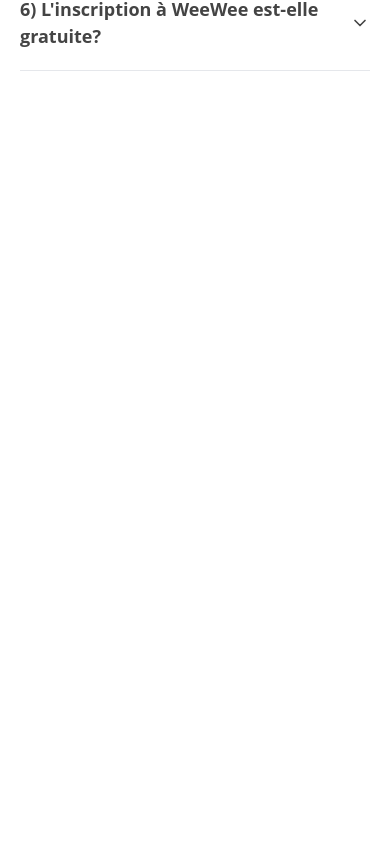
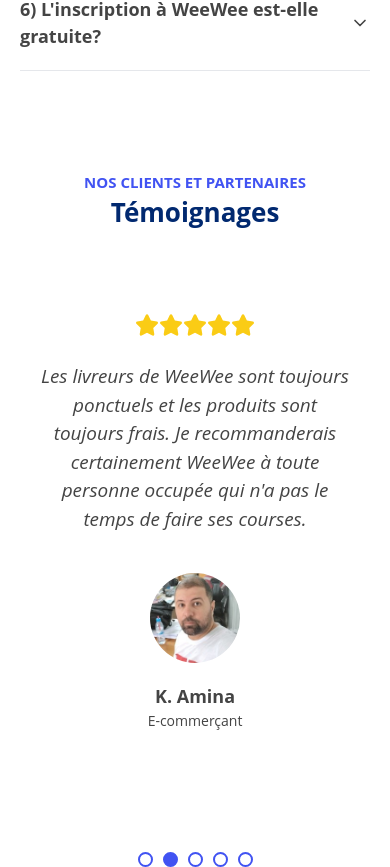
Before and after one commit to SouhailM07/weewee-delivery-landing-page-clone, a React (Vite) app: page / in a window 390 px wide. Shown: the part 6419-7286 px from the top of the page. Before the commit the page ends 6490 px from the top, so only its background shows below. Built offline with nearby package versions, Linux system fonts and the light colour scheme.

Commit message:
[Testimonials] component is now /RESPONSIVE/

```diff
--- a/src/components/organisms/Testimonials/Testimonials.tsx
+++ b/src/components/organisms/Testimonials/Testimonials.tsx
@@ -78,7 +78,7 @@
     },
   ];
   return (
-    <section className="space-y-[3rem]">
+    <section className="space-y-[2rem]">
       <HeadTitle title="Nos Clients et Partenaires" subTitle="Témoignages" />
       <Carousel
         setApi={setApi}
@@ -100,7 +100,7 @@
             <CarouselItem
               key={i}
               role="listitem"
-              className="basis-1/3 select-none"
+              className="w1200:basis-1/3   select-none"
             >
               <RenderItem {...e} current={current} index={i} />
             </CarouselItem>
@@ -134,7 +134,7 @@
   index,
 }: testimonials_t & { current: number; index: number }) => (
   <div
-    className={`min-h-[27rem] mx-auto w-[17rem] text-center  flex flex-col shadow-xl items-center  px-[1rem] py-[2rem]
+    className={`min-h-[27rem] mx-auto w1200:w-[17rem] text-center  flex flex-col shadow-xl items-center  px-[1rem] py-[2rem]
     ${current == index + 1 ? "opacity-100 " : "opacity-40"}`}
   >
     <RatingStars rating={rating} />
--- a/src/components/templates/MainTemplate/MainTemplate.tsx
+++ b/src/components/templates/MainTemplate/MainTemplate.tsx
@@ -25,7 +25,7 @@
         <Features />
         {/* <Services /> */}
         <FAQ />
-        {/* <Testimonials /> */}
+        <Testimonials />
         {/* <Blog /> */}
         {/* <Contact /> */}
       </main>
```
